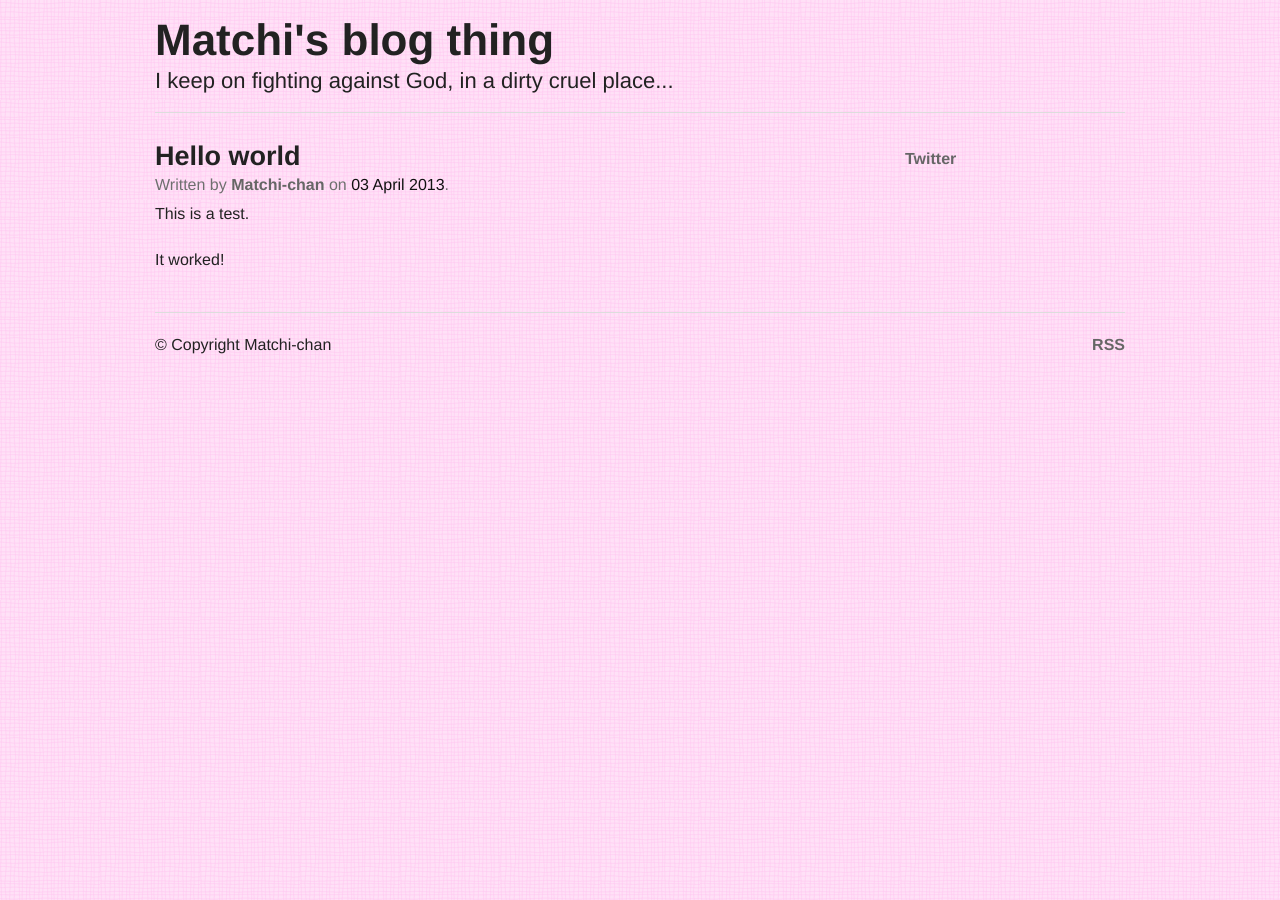
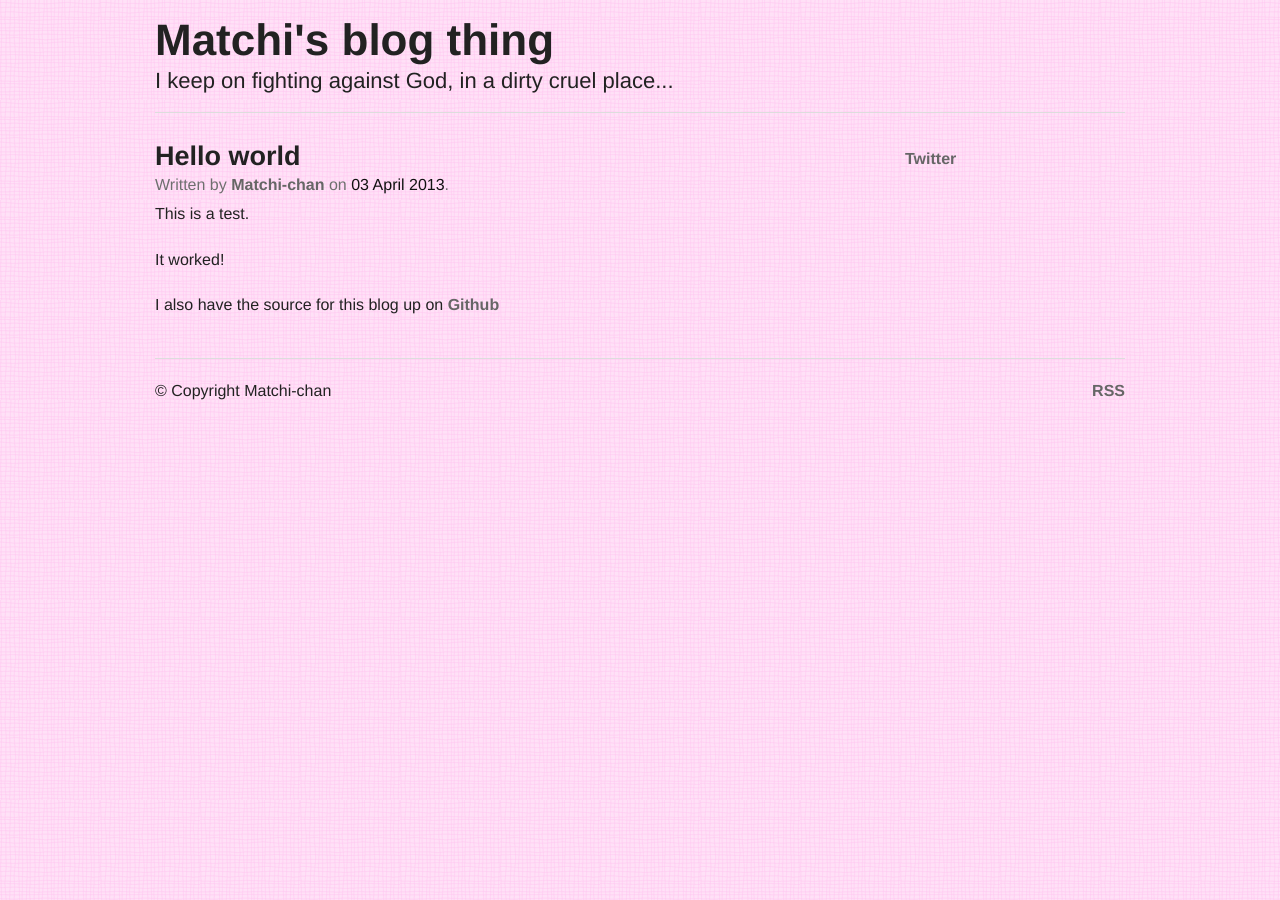
Before and after one commit to Matchi-chan/matchi-chan.github.com, a Jekyll site: the page built from _posts/2013-04-03-Hello-world.md, in a window 1280 px wide. Built offline with Jekyll 4.4.1, drawn with Linux system fonts in a browser that asks for light colours; Markdown is read by kramdown in place of the engine named in the settings.

Commit message:
Edit first post

```diff
--- a/_posts/2013-04-03-Hello-world.md
+++ b/_posts/2013-04-03-Hello-world.md
@@ -9,3 +9,5 @@ This is a test.
 <!--break-->
 
 It worked!
+
+I also have the source for this blog up on [Github](http://https://github.com/Matchi-chan/matchi-chan.github.com)
```
